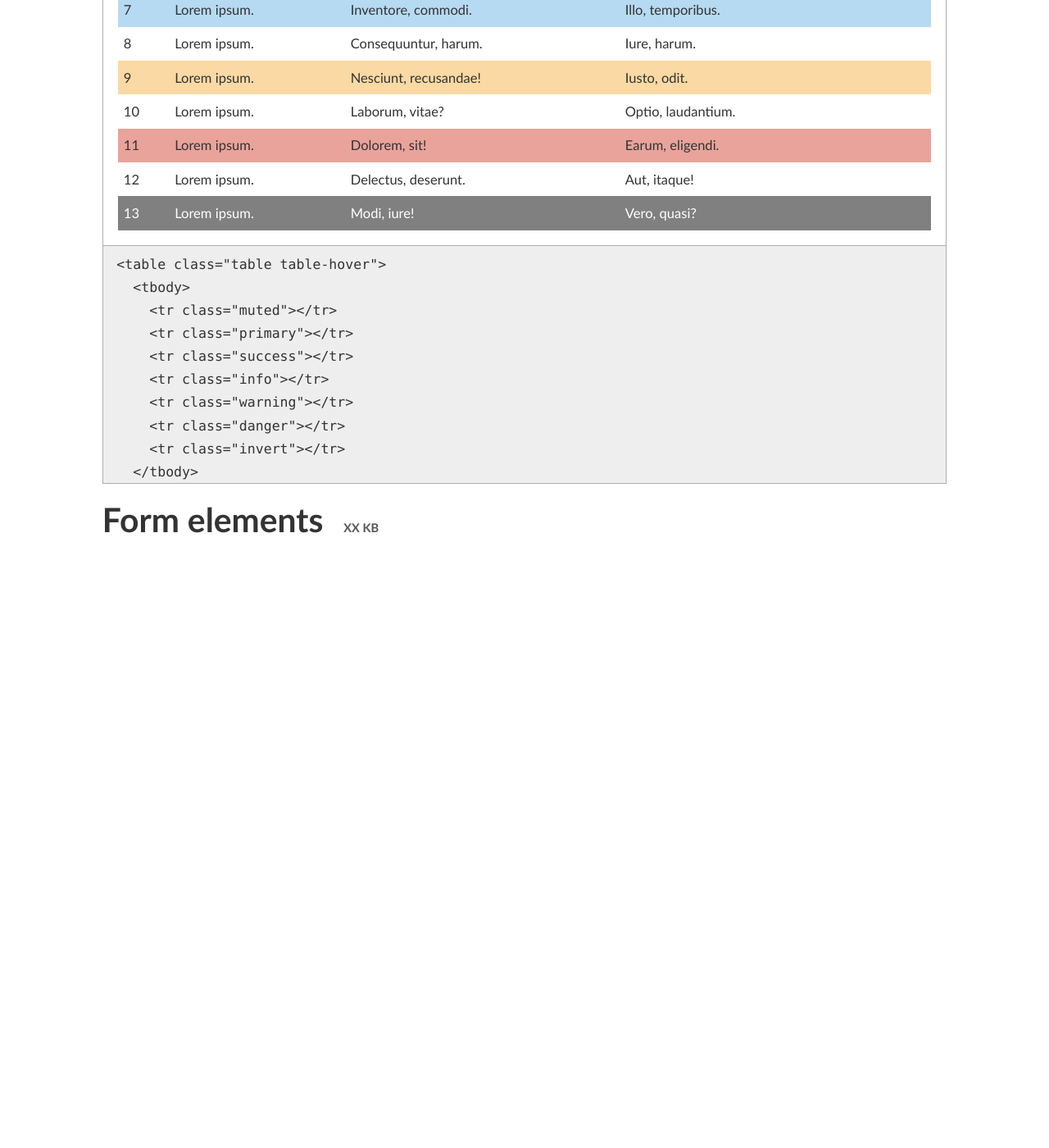
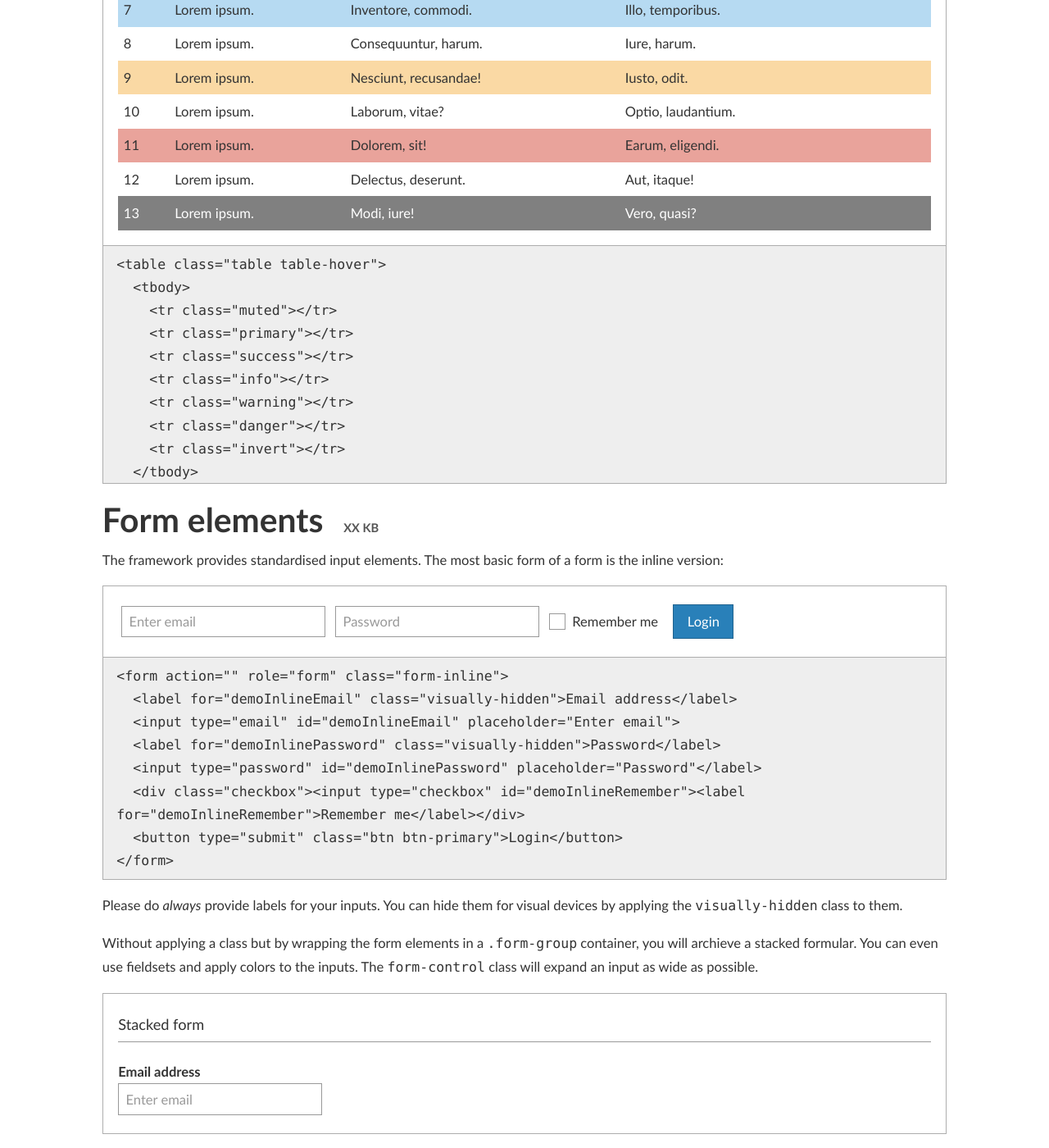
Before and after one commit to MatthiasGi/Chaos-Fundamentum, a Jekyll site: the page built from 01-modules.html, in a window 1280 px wide and 1400 px high, scrolled down 6445 px. Shown: the whole window at 82% size. Built offline with Jekyll 4.4.1, drawn with Linux system fonts in a browser that asks for light colours; Markdown is read by kramdown in place of the engine named in the settings; before the commit the page ends 7114 px from its top, so only the background shows below that.

Commit message:
Continued formular documentation

```diff
--- a/01-modules.html
+++ b/01-modules.html
@@ -477,5 +477,45 @@ permalink: modules/
 &lt;/table&gt;</pre>
 </div>
 
+<h2>Form elements <small>XX KB</small></h2>
 
-<h2>Form elements <small>XX KB</small></h2>
+<p>The framework provides standardised input elements. The most basic form of a form is the inline version:</p>
+
+<div class="example">
+  <div class="output">
+    <form action="" role="form" class="form-inline">
+      <label for="demoInlineEmail" class="visually-hidden">Email address</label>
+      <input type="email" id="demoInlineEmail" placeholder="Enter email">
+      <label for="demoInlinePassword" class="visually-hidden">Password</label>
+      <input type="password" id="demoInlinePassword" placeholder="Password">
+      <div class="checkbox"><input type="checkbox" id="demoInlineRemember"><label for="demoInlineRemember">Remember me</label></div>
+      <button type="submit" class="btn btn-primary">Login</button>
+    </form>
+  </div>
+  <pre>&lt;form action="" role="form" class="form-inline"&gt;
+  &lt;label for="demoInlineEmail" class="visually-hidden"&gt;Email address&lt;/label&gt;
+  &lt;input type="email" id="demoInlineEmail" placeholder="Enter email"&gt;
+  &lt;label for="demoInlinePassword" class="visually-hidden"&gt;Password&lt;/label&gt;
+  &lt;input type="password" id="demoInlinePassword" placeholder="Password"&lt;/label&gt;
+  &lt;div class="checkbox"&gt;&lt;input type="checkbox" id="demoInlineRemember"&gt;&lt;label for="demoInlineRemember"&gt;Remember me&lt;/label&gt;&lt;/div&gt;
+  &lt;button type="submit" class="btn btn-primary"&gt;Login&lt;/button&gt;
+&lt;/form&gt;</pre>
+</div>
+
+<p>Please do <em>always</em> provide labels for your inputs. You can hide them for visual devices by applying the <code>visually-hidden</code> class to them.</p>
+
+<p>Without applying a class but by wrapping the form elements in a <code>.form-group</code> container, you will archieve a stacked formular. You can even use fieldsets and apply colors to the inputs. The <code>form-control</code> class will expand an input as wide as possible.</p>
+
+<div class="example">
+  <div class="output">
+    <form action="" role="form">
+      <fieldset>
+        <legend>Stacked form</legend>
+        <div class="form-group input-danger">
+          <label for="inputStackedEmail">Email address</label>
+          <input type="email" class="form-control" id="inputStackedEmail" placeholder="Enter email">
+        </div>
+      </fieldset>
+    </form>
+  </div>
+</div>
```
